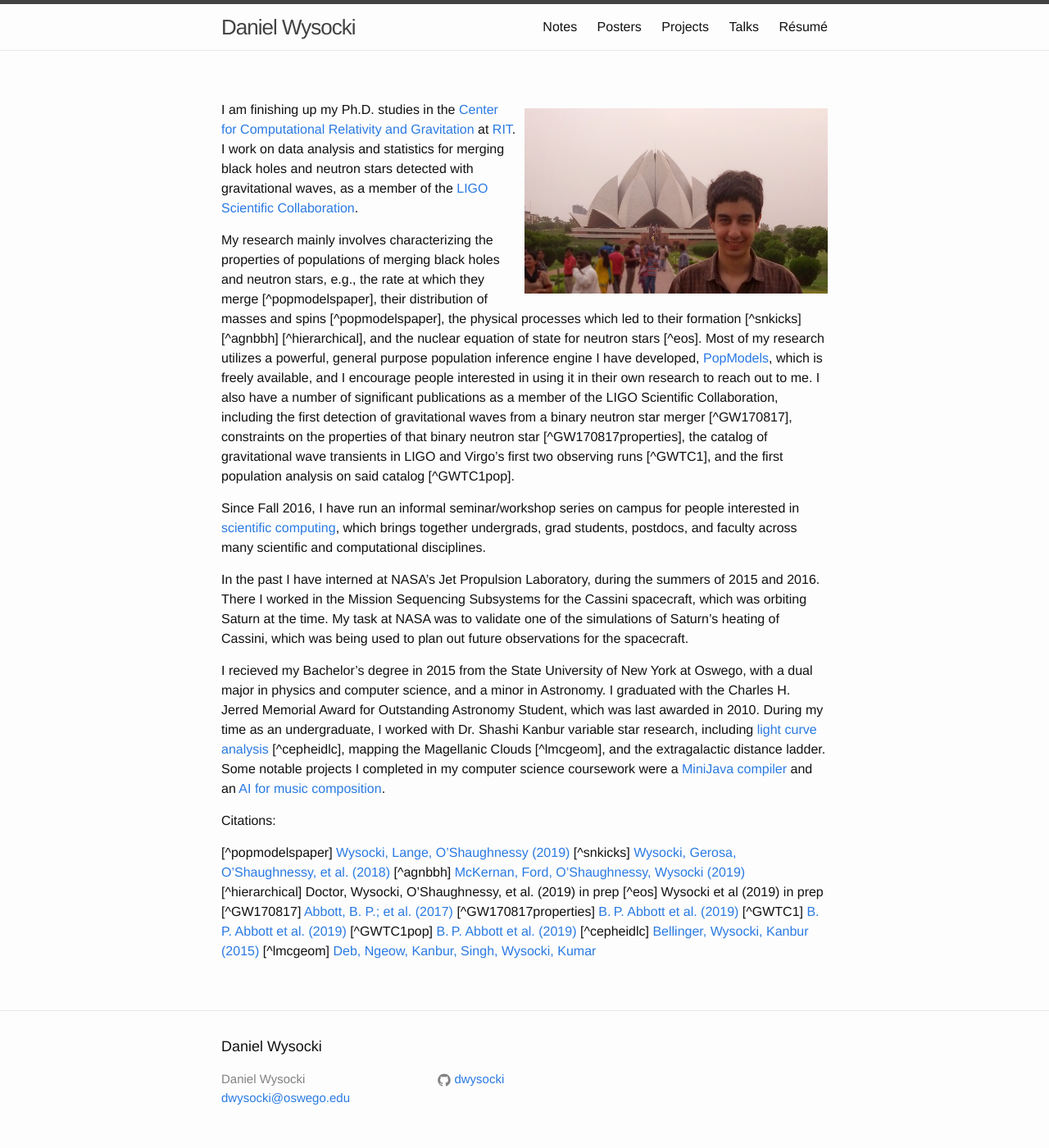
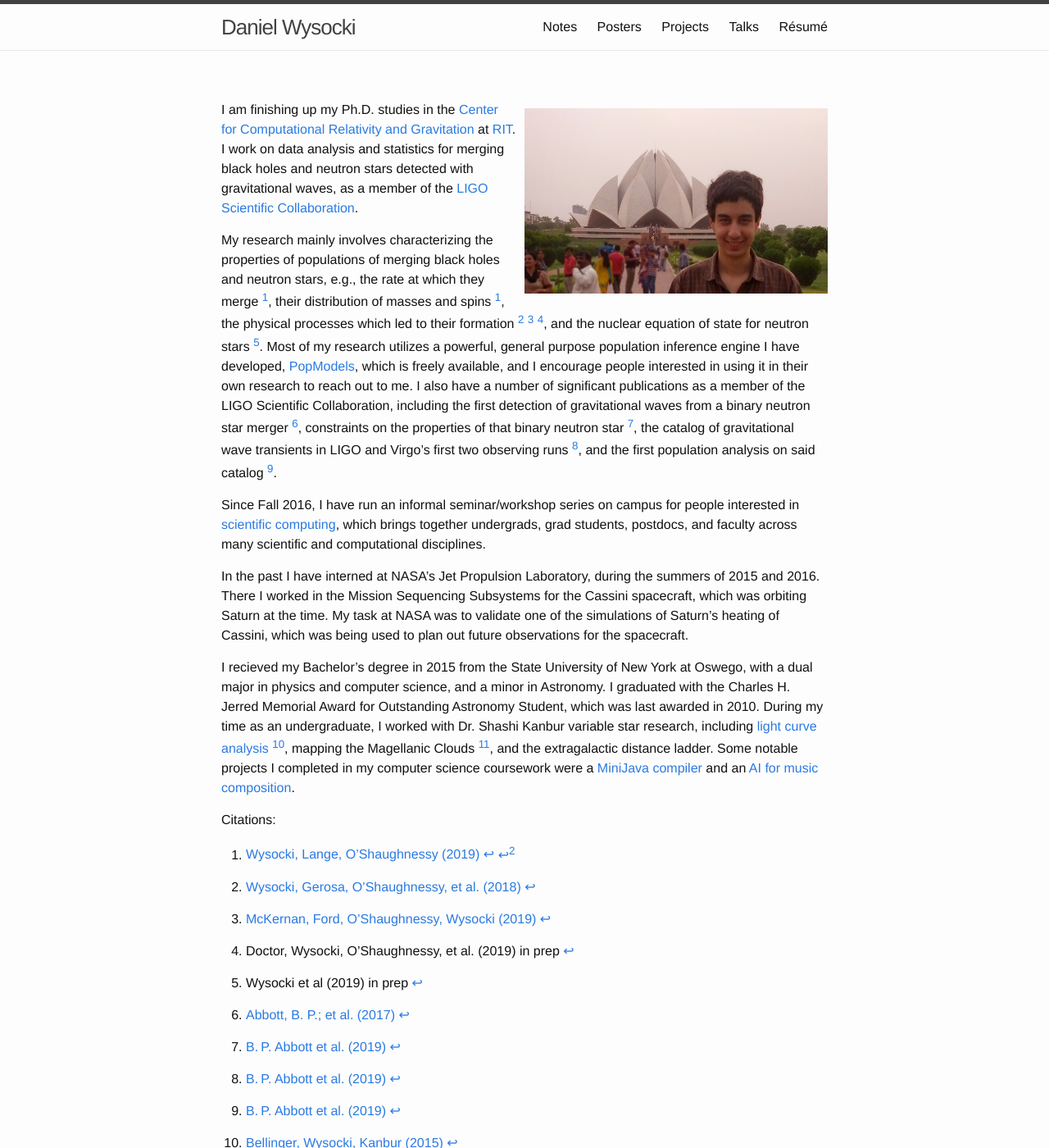
Before and after one commit to dwysocki/dwysocki.github.io, a Jekyll site: the page built from index.md, in a window 1280 px wide and 1400 px high. Shown: the whole window at 82% size. Built offline with Jekyll 4.4.1, drawn with Linux system fonts in a browser that asks for light colours.

Commit message:
Fixing footnotes

```diff
--- a/index.md
+++ b/index.md
@@ -20,14 +20,14 @@ I recieved my Bachelor's degree in 2015 from the State University of New York at
 
 Citations:
 
-[^popmodelspaper] [Wysocki, Lange, O'Shaughnessy (2019)](https://doi.org/10.1103/PhysRevD.100.043012)
-[^snkicks] [Wysocki, Gerosa, O'Shaughnessy, et al. (2018)](https://doi.org/10.1103/PhysRevD.97.043014)
-[^agnbbh] [McKernan, Ford, O'Shaughnessy, Wysocki (2019)](https://arxiv.org/abs/1907.04356)
-[^hierarchical] Doctor, Wysocki, O'Shaughnessy, et al. (2019) in prep
-[^eos] Wysocki et al (2019) in prep
-[^GW170817] [Abbott, B. P.; et al. (2017)](https://doi.org/10.1103%2FPhysRevLett.119.161101)
-[^GW170817properties] [B. P. Abbott et al. (2019)](https://doi.org/10.1103/PhysRevX.9.011001)
-[^GWTC1] [B. P. Abbott et al. (2019)](https://doi.org/10.1103/PhysRevX.9.031040)
-[^GWTC1pop] [B. P. Abbott et al. (2019)](https://arxiv.org/abs/1811.12940)
-[^cepheidlc] [Bellinger, Wysocki, Kanbur (2015)](https://doi.org/10.5281/zenodo.34418)
-[^lmcgeom] [Deb, Ngeow, Kanbur, Singh, Wysocki, Kumar](https://doi.org/10.1093/mnras/sty1124)
+[^popmodelspaper]: [Wysocki, Lange, O'Shaughnessy (2019)](https://doi.org/10.1103/PhysRevD.100.043012)
+[^snkicks]: [Wysocki, Gerosa, O'Shaughnessy, et al. (2018)](https://doi.org/10.1103/PhysRevD.97.043014)
+[^agnbbh]: [McKernan, Ford, O'Shaughnessy, Wysocki (2019)](https://arxiv.org/abs/1907.04356)
+[^hierarchical]: Doctor, Wysocki, O'Shaughnessy, et al. (2019) in prep
+[^eos]: Wysocki et al (2019) in prep
+[^GW170817]: [Abbott, B. P.; et al. (2017)](https://doi.org/10.1103%2FPhysRevLett.119.161101)
+[^GW170817properties]: [B. P. Abbott et al. (2019)](https://doi.org/10.1103/PhysRevX.9.011001)
+[^GWTC1]: [B. P. Abbott et al. (2019)](https://doi.org/10.1103/PhysRevX.9.031040)
+[^GWTC1pop]: [B. P. Abbott et al. (2019)](https://arxiv.org/abs/1811.12940)
+[^cepheidlc]: [Bellinger, Wysocki, Kanbur (2015)](https://doi.org/10.5281/zenodo.34418)
+[^lmcgeom]: [Deb, Ngeow, Kanbur, Singh, Wysocki, Kumar](https://doi.org/10.1093/mnras/sty1124)
```
